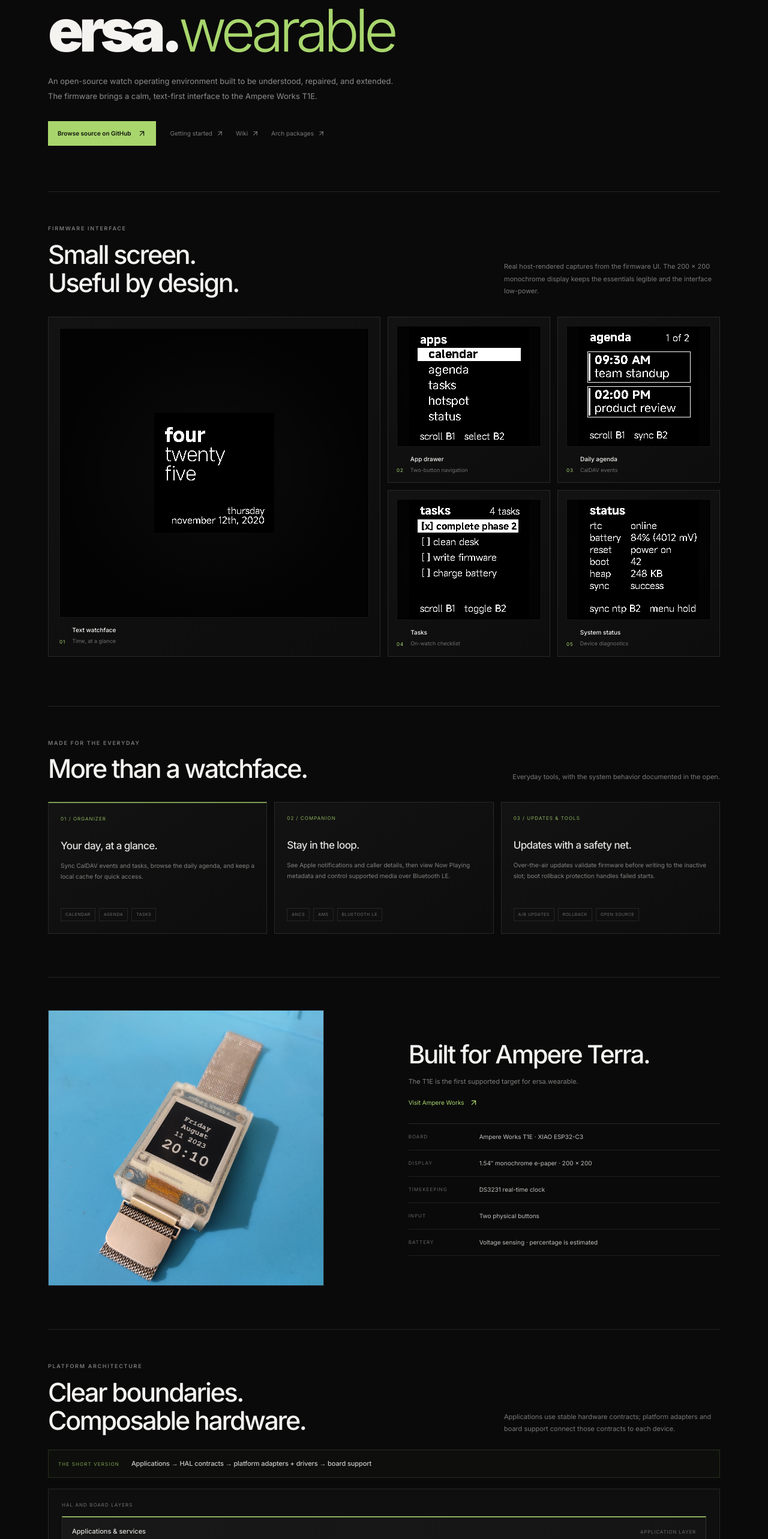
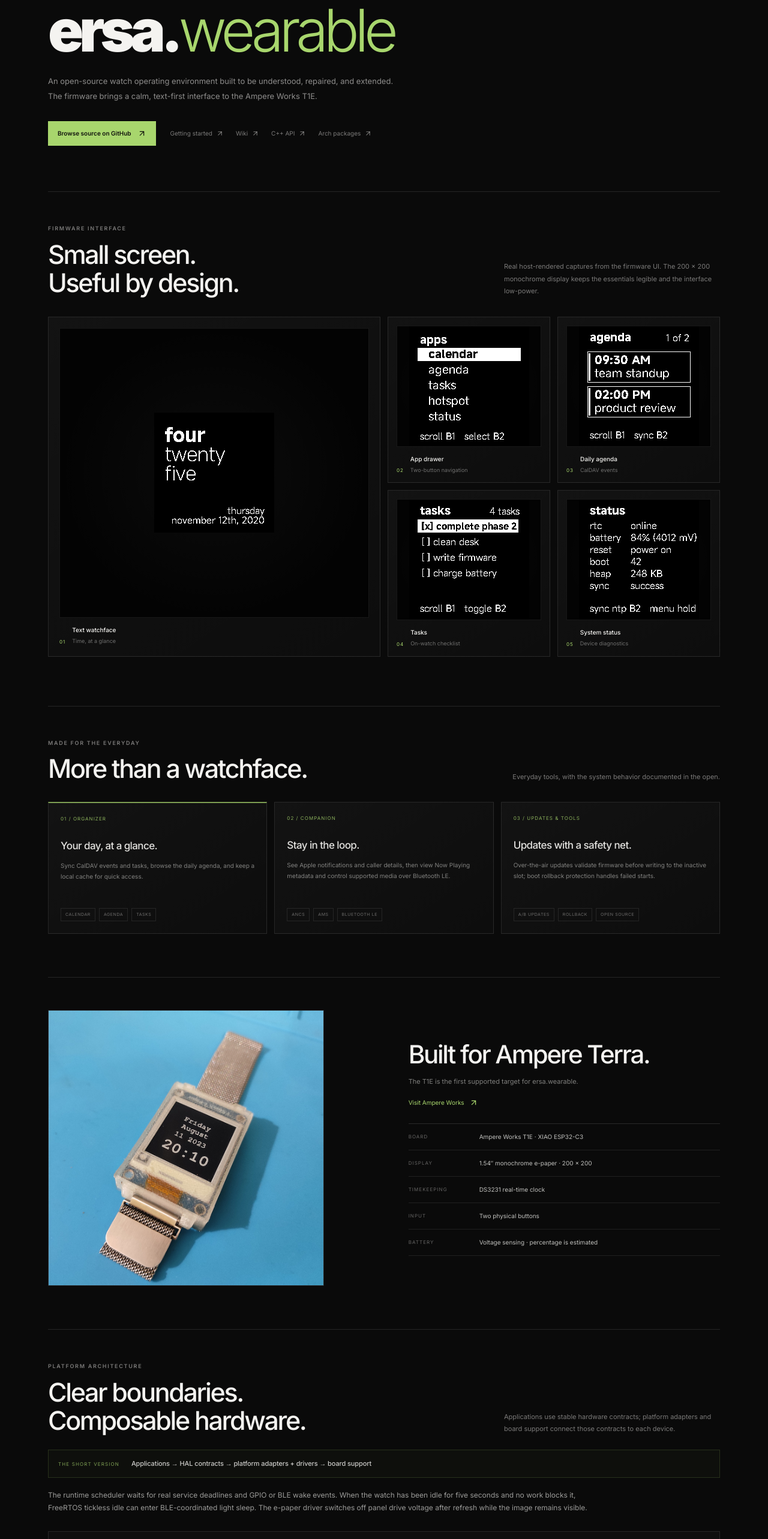
Before and after one commit to Ersa-Studios/ersa-oc, a Next.js app: page /wearable in a window 1280 px wide. Shown: the part 234-2800 px from the top of the page at 60% size. Built offline with nearby package versions, Linux system fonts and the light colour scheme.

Commit message:
docs(wearable): update architecture and API links

```diff
--- a/app/globals.css
+++ b/app/globals.css
@@ -371,6 +371,7 @@
 .architecture-takeaway { display: flex; align-items: center; gap: 20px; margin: -7px 0 18px; padding: 14px 16px; border: 1px solid rgba(168,214,109,.16); background: rgba(168,214,109,.025); }
 .architecture-takeaway span { flex: 0 0 auto; color: rgba(168,214,109,.72); font-size: 8px; letter-spacing: .14em; }
 .architecture-takeaway strong { color: rgba(244,243,240,.82); font-size: 11px; font-weight: 500; letter-spacing: -.01em; }
+.architecture-runtime-note { max-width: 900px; margin: 0 0 28px; color: rgba(244,243,240,.62); font-size: 12px; line-height: 1.8; }
 .architecture-diagram-list { display: grid; gap: 16px; }
 .wearable-diagram { min-width: 0; margin: 0; padding: 20px 22px 22px; border: 1px solid rgba(255,255,255,.1); background: rgba(255,255,255,.018); }
 .wearable-diagram figcaption { margin-bottom: 13px; color: rgba(244,243,240,.42); font-size: 8px; letter-spacing: .13em; }
--- a/app/wearable/page.tsx
+++ b/app/wearable/page.tsx
@@ -32,6 +32,7 @@
           <div className="wearable-resource-secondary">
             <a href="https://github.com/ersascape/ersawearableos#build-and-validate" target="_blank" rel="noopener noreferrer">Getting started <ArrowUpRight size={13} /></a>
             <a href="https://pkgs-wearables.ersa.dev/wiki/" target="_blank" rel="noopener noreferrer">Wiki <ArrowUpRight size={13} /></a>
+            <a href="https://pkgs-wearables.ersa.dev/wiki/api/" target="_blank" rel="noopener noreferrer">C++ API <ArrowUpRight size={13} /></a>
             <a href="https://pkgs-wearables.ersa.dev/" target="_blank" rel="noopener noreferrer">Arch packages <ArrowUpRight size={13} /></a>
           </div>
         </div>
@@ -105,6 +106,7 @@
           <p>Applications use stable hardware contracts; platform adapters and board support connect those contracts to each device.</p>
         </div>
         <p className="architecture-takeaway"><span>THE SHORT VERSION</span><strong>Applications → HAL contracts → platform adapters + drivers → board support</strong></p>
+        <p className="architecture-runtime-note">The runtime scheduler waits for real service deadlines and GPIO or BLE wake events. When the watch has been idle for five seconds and no work blocks it, FreeRTOS tickless idle can enter BLE-coordinated light sleep. The e-paper driver switches off panel drive voltage after refresh while the image remains visible.</p>
         <div className="architecture-diagram-list">
           <figure className="wearable-diagram">
             <figcaption>HAL AND BOARD LAYERS</figcaption>
@@ -142,7 +144,7 @@
               <div className="control-connector"><span>→</span></div>
               <div className="control-node"><small>EXISTING SERVICES</small><strong>Firmware</strong><span>BLE · battery · power · apps</span></div>
             </div>
-            <div className="control-logs"><span>DIAGNOSTIC LOG RING</span><strong>16 records</strong><span className="control-logs-link" aria-hidden="true">↔</span><span>Command dispatcher</span></div>
+            <div className="control-logs"><span>DIAGNOSTIC LOG RING</span><strong>8 records</strong><span className="control-logs-link" aria-hidden="true">↔</span><span>Command dispatcher</span></div>
           </figure>
         </div>
       </section>
```
